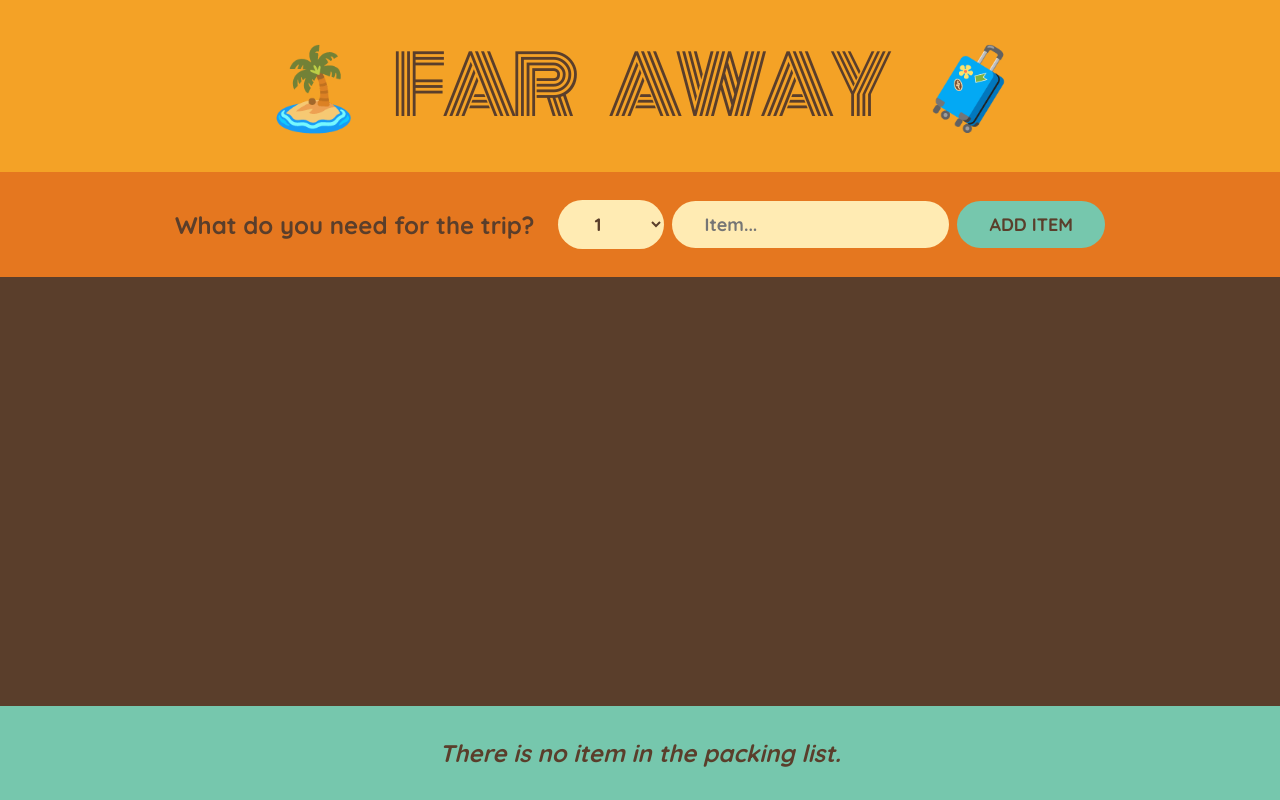
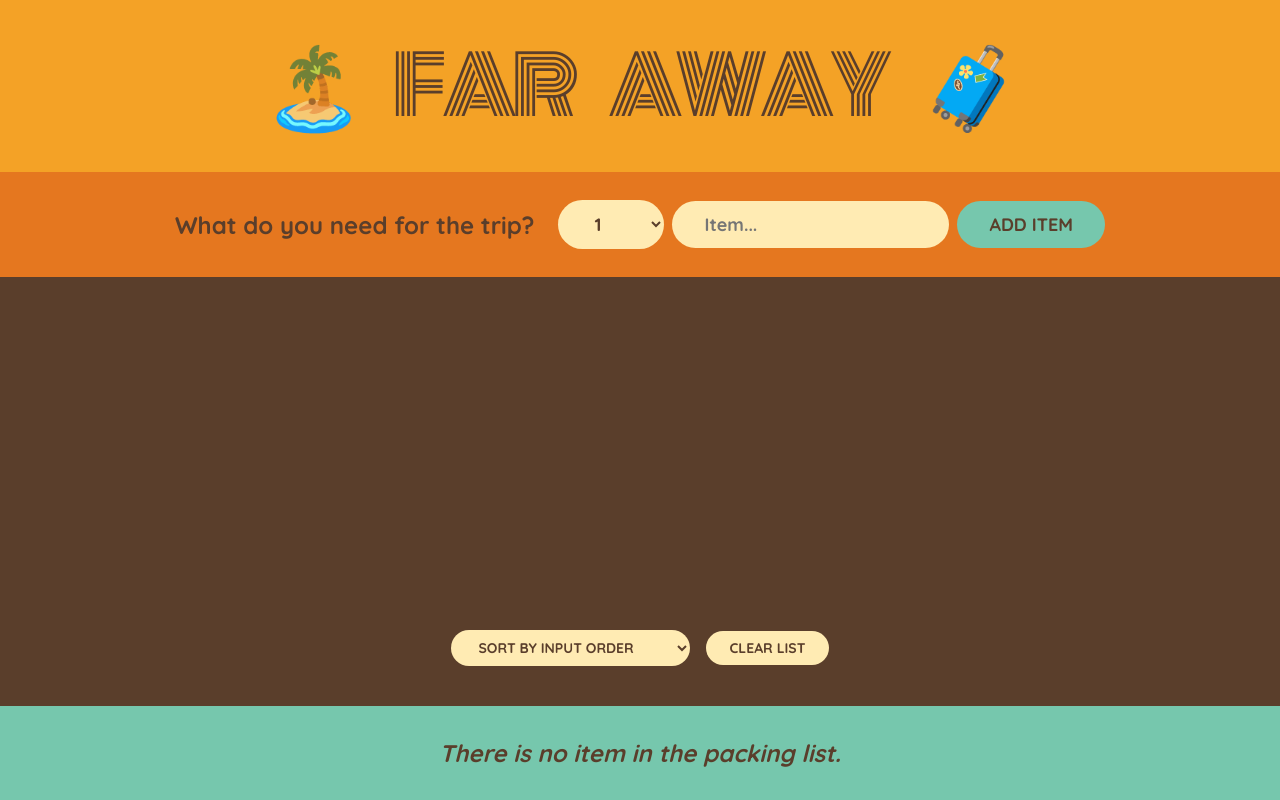
Before and after one commit to davoodjavidi/travel-list, a React (Create React App) app: page / in a window 1280 px wide. Built offline with nearby package versions, Linux system fonts and the light colour scheme.

Commit message:
add sort feature to the application

```diff
--- a/src/App.js
+++ b/src/App.js
@@ -26,6 +26,14 @@
     );
   }
 
+  function handleClearList() {
+    const confirmed = window.confirm(
+      "Are you sure you want to delete all the items?"
+    );
+
+    if (confirmed) setItems([]);
+  }
+
   return (
     <div className="app">
       <Logo />
@@ -34,6 +42,7 @@
         items={items}
         onDeleteItem={handleDeleteItem}
         onToggleItem={handleToggleItem}
+        onClearList={handleClearList}
       />
       <Stats items={items} />
     </div>
@@ -82,11 +91,27 @@
   );
 }
 
-function PackingList({ items, onDeleteItem, onToggleItem }) {
+function PackingList({ items, onDeleteItem, onToggleItem, onClearList }) {
+  const [sortBy, setSortBy] = useState("input");
+
+  let sortedItems;
+
+  if (sortBy === "input") sortedItems = items;
+
+  if (sortBy === "description")
+    sortedItems = items
+      .slice()
+      .sort((a, b) => a.description.localeCompare(b.description));
+
+  if (sortBy === "packed")
+    sortedItems = items
+      .slice()
+      .sort((a, b) => Number(a.packed) - Number(b.packed));
+
   return (
     <div className="list">
       <ul>
-        {items.map((item) => (
+        {sortedItems.map((item) => (
           <Item
             item={item}
             onDeleteItem={onDeleteItem}
@@ -95,6 +120,15 @@
           />
         ))}
       </ul>
+
+      <div className="actions">
+        <select value={sortBy} onChange={(e) => setSortBy(e.target.value)}>
+          <option value="input">Sort by input order</option>
+          <option value="description">Sort by description</option>
+          <option value="packed">Sort by packed status</option>
+        </select>
+        <button onClick={onClearList}>Clear List</button>
+      </div>
     </div>
   );
 }
@@ -131,7 +165,7 @@
       <em>
         {percentage === 100
           ? "You got everything! ready to go"
-          : `💼 You have ${numItems} items on your list, and you already packed{" "}
+          : `💼 You have ${numItems} items on your list, and you already packed
           ${packedItem} (${percentage}%).`}
       </em>
     </footer>
```
